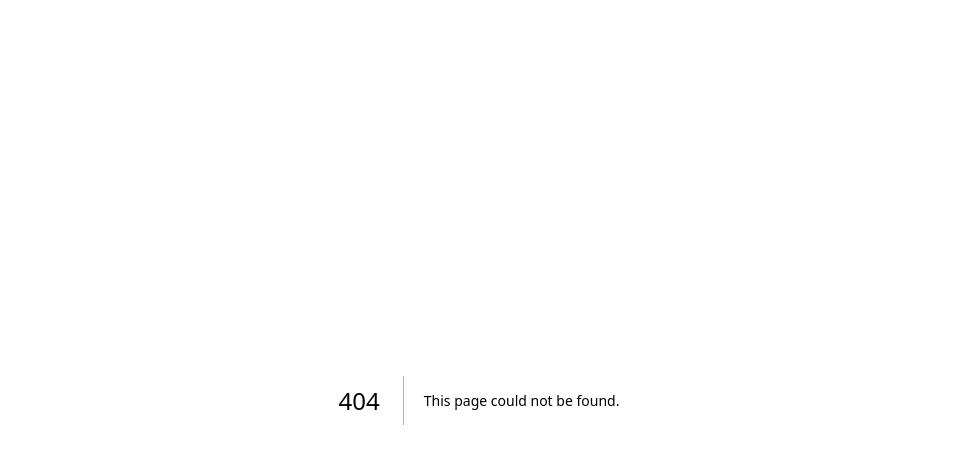
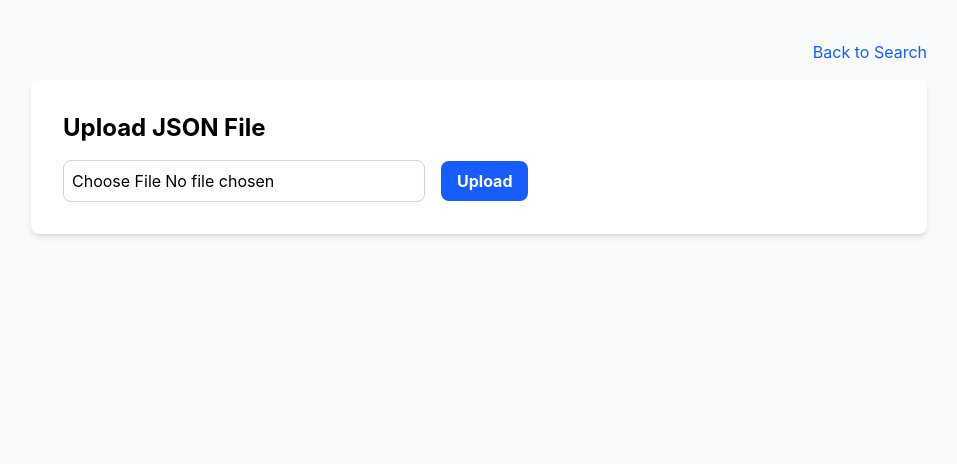
Before and after one commit to darshanchipade/search-ui, a Next.js app: page /upload in a window 1280 px wide. Before the commit this address had no page. Shown: the top 464 px of the page, without its empty margins (161-1118 px from the left). Built offline with nearby package versions, Linux system fonts and the light colour scheme.

Commit message:
Upload interface

```diff
--- a/pages/ChatBot.jsx
+++ b/pages/ChatBot.jsx
@@ -48,7 +48,7 @@ export default function ChatBot() {
       const res = await fetch('/api/chatbot/query', {
         method: 'POST',
         headers: { 'Content-Type': 'application/json' },
-        body: JSON.stringify({ message: trimmed, limit: 10 })
+        body: JSON.stringify({ message: trimmed, limit: 1000 })
       });
       const data = await res.json();
 
--- a/pages/index.js
+++ b/pages/index.js
@@ -117,6 +117,7 @@ export default function Home() {
       <main className="flex justify-center items-start pt-10 bg-gray-50 min-h-screen">
         <div className="w-full max-w-4xl">
           <div className="flex justify-end mb-4">
+          <Link href="/upload" className="text-blue-600 hover:underline mr-4">Upload JSON</Link>
             <Link href="/ChatBot" className="text-blue-600 hover:underline">Open Chat</Link>
           </div>
           <ChatScreen
--- /dev/null
+++ b/pages/upload.js
@@ -0,0 +1,95 @@
+import React, { useState } from 'react';
+import Head from 'next/head';
+import Link from 'next/link';
+
+export default function Upload() {
+  const [file, setFile] = useState(null);
+  const [status, setStatus] = useState('');
+  const [isLoading, setIsLoading] = useState(false);
+  const [cleansedDataStoreId, setCleansedDataStoreId] = useState(null);
+
+  const handleFileChange = (e) => {
+    setFile(e.target.files[0]);
+  };
+
+  const handleUpload = async () => {
+    if (!file) {
+      setStatus('Please select a file to upload.');
+      return;
+    }
+
+    setIsLoading(true);
+    setStatus('Uploading file...');
+
+    const formData = new FormData();
+    formData.append('file', file);
+
+    try {
+      const response = await fetch('/api/extract-cleanse-enrich-and-store', {
+        method: 'POST',
+        body: formData,
+      });
+
+      if (!response.ok) {
+        throw new Error(`HTTP ${response.status}`);
+      }
+
+      const data = await response.json();
+      setCleansedDataStoreId(data.cleansedDataStoreId);
+      setStatus(`File uploaded successfully. Status: ${data.status}`);
+      pollStatus(data.cleansedDataStoreId);
+    } catch (error) {
+      console.error('Failed to upload file:', error);
+      setStatus('Failed to upload file.');
+    } finally {
+      setIsLoading(false);
+    }
+  };
+
+  const pollStatus = async (id) => {
+    const interval = setInterval(async () => {
+      try {
+        const response = await fetch(`/api/cleansed-data-status/${id}`);
+        if (!response.ok) {
+          throw new Error(`HTTP ${response.status}`);
+        }
+        const newStatus = await response.text();
+        setStatus(`Processing status: ${newStatus}`);
+        if (newStatus === 'ENRICHMENT_COMPLETED' || newStatus.includes('FAILED') || newStatus.includes('ERROR')) {
+          clearInterval(interval);
+        }
+      } catch (error) {
+        console.error('Failed to poll status:', error);
+        clearInterval(interval);
+      }
+    }, 2000);
+  };
+
+  return (
+    <div>
+      <Head>
+        <title>Upload JSON File</title>
+        <meta name="description" content="Upload a JSON file for processing" />
+        <link rel="icon" href="/favicon.ico" />
+      </Head>
+
+      <main className="flex justify-center items-start pt-10 bg-gray-50 min-h-screen">
+        <div className="w-full max-w-4xl">
+          <div className="flex justify-end mb-4">
+            <Link href="/" className="text-blue-600 hover:underline">Back to Search</Link>
+          </div>
+          <div className="bg-white shadow-md rounded-lg p-8">
+            <h1 className="text-2xl font-bold mb-4">Upload JSON File</h1>
+            <div className="flex items-center">
+              <input type="file" onChange={handleFileChange} className="border border-gray-300 rounded-lg p-2 mr-4" />
+              <button onClick={handleUpload} disabled={isLoading} className="bg-blue-600 text-white font-bold py-2 px-4 rounded-lg">
+                {isLoading ? 'Uploading...' : 'Upload'}
+              </button>
+            </div>
+            {status && <p className="mt-4">{status}</p>}
+          </div>
+        </div>
+      </main>
+    </div>
+  );
+}
```
Also changed, not shown: 1 other file (tests, documents, lock files or other folders).
